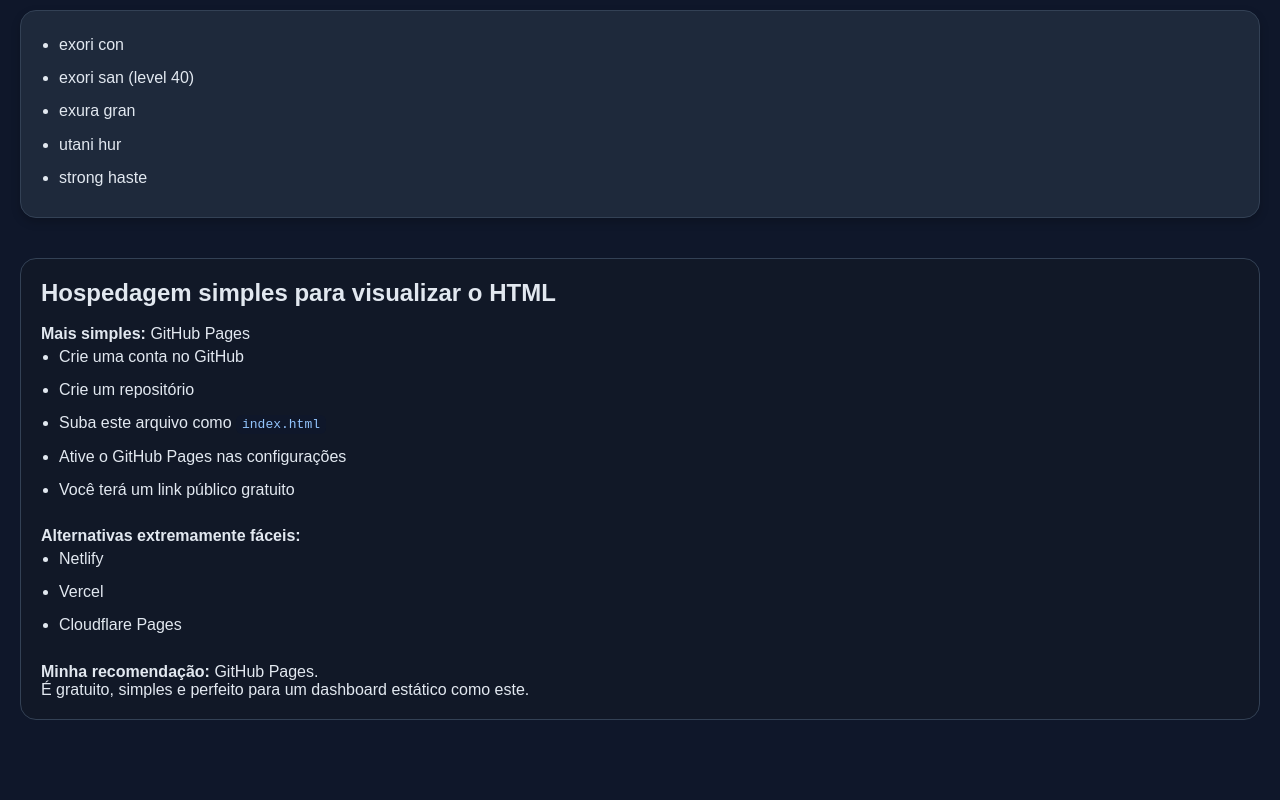
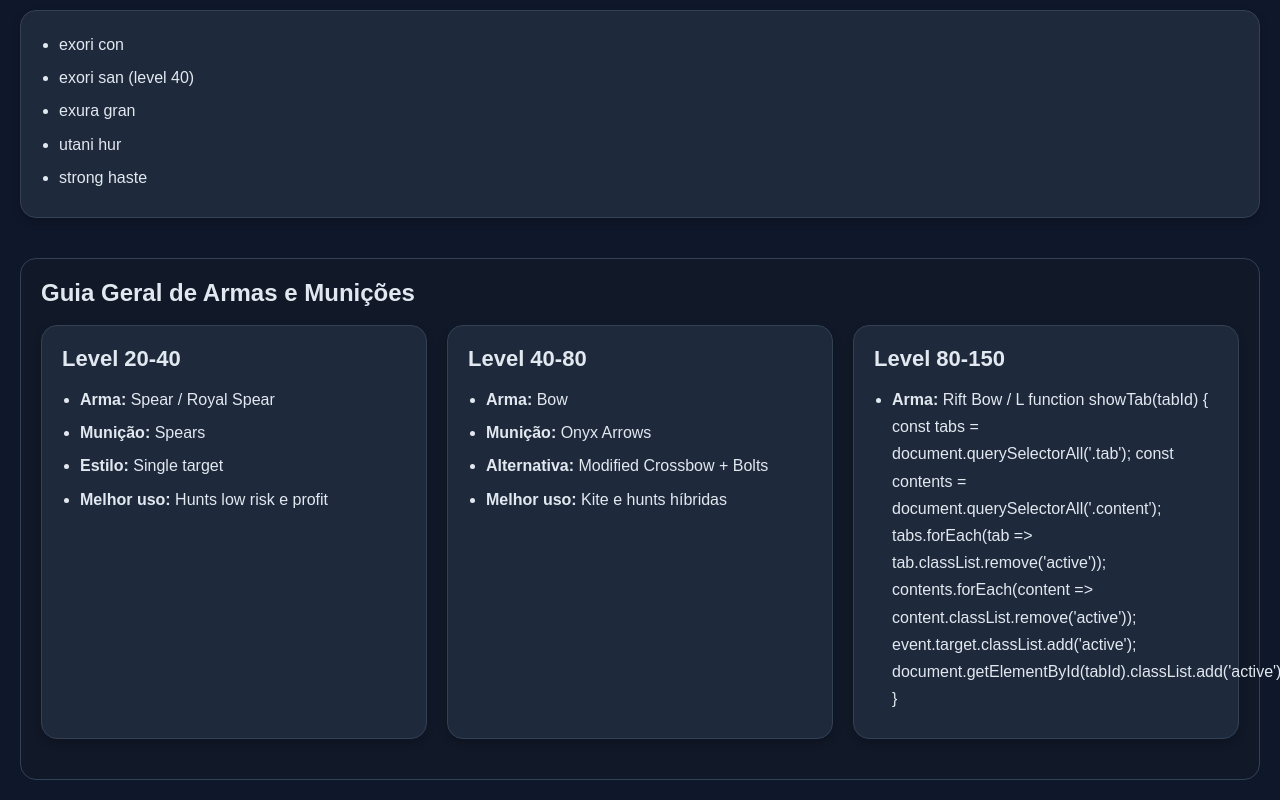
Before and after one commit to Gamboua/tibia_plan_rp, a plain HTML site: page index.html in a window 1280 px wide. Shown: the part 823-1623 px from the top of the page. Before the commit the page ends 1563 px from the top, so only its background shows below. Drawn offline with Linux system fonts and the light colour scheme.

Commit message:
remove deploy information and add ammo info

```diff
--- a/index.html
+++ b/index.html
@@ -456,33 +456,34 @@
   </div>
 
   <div class="footer">
-    <h2>Hospedagem simples para visualizar o HTML</h2>
-    <br />
-    <p><strong>Mais simples:</strong> GitHub Pages</p>
-    <ul>
-      <li>Crie uma conta no GitHub</li>
-      <li>Crie um repositório</li>
-      <li>Suba este arquivo como <code>index.html</code></li>
-      <li>Ative o GitHub Pages nas configurações</li>
-      <li>Você terá um link público gratuito</li>
-    </ul>
-
+    <h2>Guia Geral de Armas e Munições</h2>
     <br />
 
-    <p><strong>Alternativas extremamente fáceis:</strong></p>
-    <ul>
-      <li>Netlify</li>
-      <li>Vercel</li>
-      <li>Cloudflare Pages</li>
-    </ul>
+    <div class="grid">
+      <div class="card">
+        <h3>Level 20-40</h3>
+        <ul>
+          <li><strong>Arma:</strong> Spear / Royal Spear</li>
+          <li><strong>Munição:</strong> Spears</li>
+          <li><strong>Estilo:</strong> Single target</li>
+          <li><strong>Melhor uso:</strong> Hunts low risk e profit</li>
+        </ul>
+      </div>
 
-    <br />
+      <div class="card">
+        <h3>Level 40-80</h3>
+        <ul>
+          <li><strong>Arma:</strong> Bow</li>
+          <li><strong>Munição:</strong> Onyx Arrows</li>
+          <li><strong>Alternativa:</strong> Modified Crossbow + Bolts</li>
+          <li><strong>Melhor uso:</strong> Kite e hunts híbridas</li>
+        </ul>
+      </div>
 
-    <p><strong>Minha recomendação:</strong> GitHub Pages.</p>
-    <p>É gratuito, simples e perfeito para um dashboard estático como este.</p>
-  </div>
-
-  <script>
+      <div class="card">
+        <h3>Level 80-150</h3>
+        <ul>
+          <li><strong>Arma:</strong> Rift Bow / L
     function showTab(tabId) {
       const tabs = document.querySelectorAll('.tab');
       const contents = document.querySelectorAll('.content');
```
